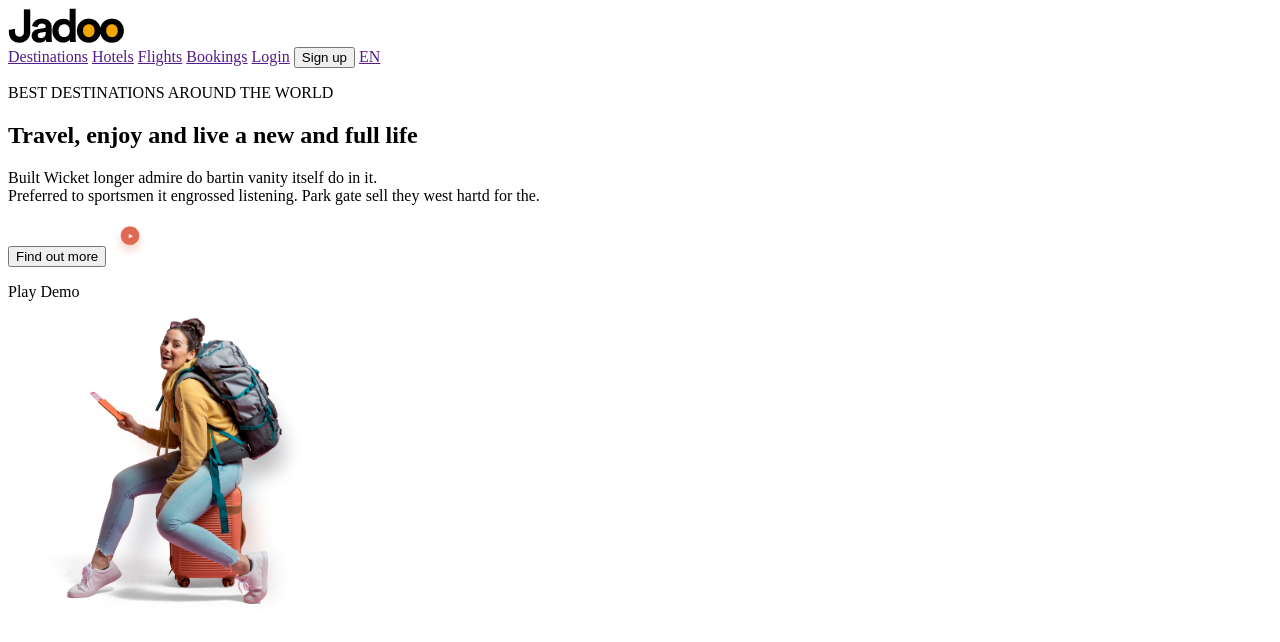
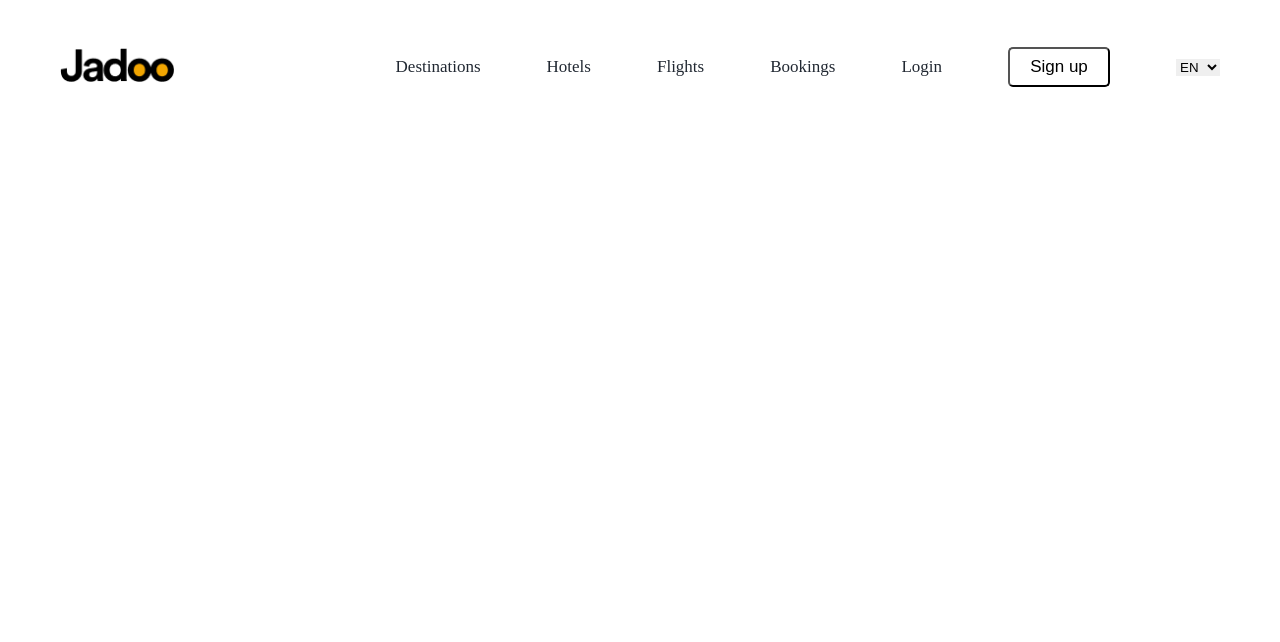
Before and after one commit to unclepromise/NEW-JADOO, a plain HTML site: page Figma.html in a window 1280 px wide. Drawn offline with Linux system fonts and the light colour scheme.

Commit message:
add header modifications

```diff
--- a/Figma.html
+++ b/Figma.html
@@ -4,22 +4,29 @@
     <meta charset="UTF-8">
     <meta http-equiv="X-UA-Compatible" content="IE=edge">
     <meta name="viewport" content="width=device-width, initial-scale=1.0">
-    <title>Travel Website Landing pagel</title>
+    <title>Jadoo |Travels</title>
+    <link rel="stylesheet" href="style.css">
 </head>
 <body>
     <header>
-        <img src="./Logo.png" alt="">
+        <a href="./Figma.html">
+            <img src="./Logo.png" alt="logo" class="logo">
+        </a>
         <nav>
-            <a href="">Destinations</a>
-            <a href="">Hotels</a>
-            <a href="">Flights</a>
-            <a href="">Bookings</a>
-            <a href="">Login</a>
-            <a href=""><button>Sign up</button></a>
-            <a href="">EN</a>
+            <a href="" class="nav-link nav-item">Destinations</a>
+            <a href="" class="nav-link nav-item">Hotels</a>
+            <a href="" class="nav-link nav-item">Flights</a>
+            <a href="" class="nav-link nav-item">Bookings</a>
+            <a href="" class="nav-link nav-item">Login</a>
+            <button class="nav-btn nav-item">Sign up</button>
+            <select name="Language" id="" class="nav-select">
+                <option value="EN">EN</option>
+                <option value="FR">FR</option>
+                <option value="LAT">LAT</option>
+            </select>
         </nav>
     </header>
-    <main>
+    <!-- <main>
         <div>
             <div>
                 <p>BEST DESTINATIONS AROUND THE WORLD</p>
@@ -38,6 +45,6 @@
             </div>
         </div>
     </main>
-    <footer></footer>
+    <footer></footer> -->
 </body>
 </html>
--- /dev/null
+++ b/style.css
@@ -0,0 +1,44 @@
+* {
+    margin: 0;
+    padding: 0;
+    box-sizing: border-box;
+}
+
+header {
+    width: 1160px;
+    height: 40px;
+    /* border: 1px solid black; */
+    margin: 47px auto 0;
+    display: flex;
+    justify-content: space-between;
+    align-items: center;
+}
+
+.logo {
+    width: 114px;
+    height: 35;
+}
+
+.nav-item {
+    margin-right: 62px;
+    font-size: 17px;
+}
+
+.nav-link {
+    text-decoration: none;
+    color: #212832;
+
+}
+
+.nav-btn {
+    height: 40px;
+    width: 102px;
+    background-color: transparent;
+    border-radius: 5px;
+    cursor: pointer;
+}
+
+.nav-select {
+    border: none;
+
+}
```
